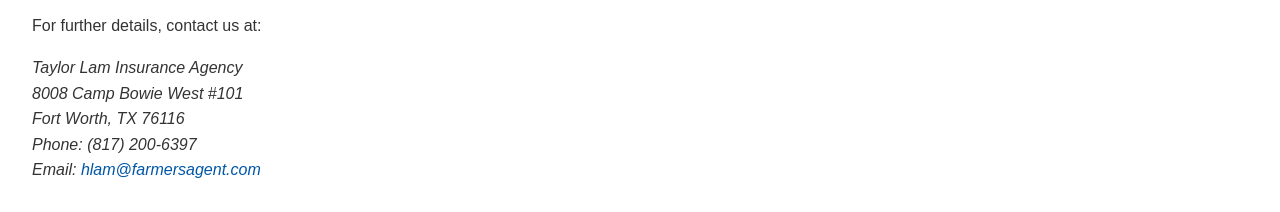
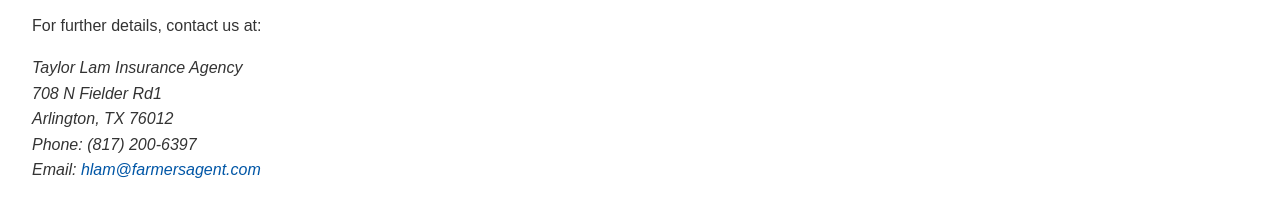
Before and after one commit to Taylorlam817/Contact-me, a plain HTML site: page privacy-policy.html in a window 1280 px wide. Shown: the part 798-1010 px from the top of the page. Drawn offline with Linux system fonts and the light colour scheme.

Commit message:
Update privacy-policy.html

```diff
--- a/privacy-policy.html
+++ b/privacy-policy.html
@@ -63,8 +63,8 @@
         <p>For further details, contact us at:</p>
         <address>
             Taylor Lam Insurance Agency<br>
-            8008 Camp Bowie West #101<br>
-            Fort Worth, TX 76116<br>
+            708 N Fielder Rd1<br>
+            Arlington, TX 76012<br>
             Phone: (817) 200-6397<br>
             Email: <a href="mailto:hlam@farmersagent.com">hlam@farmersagent.com</a>
         </address>
```
